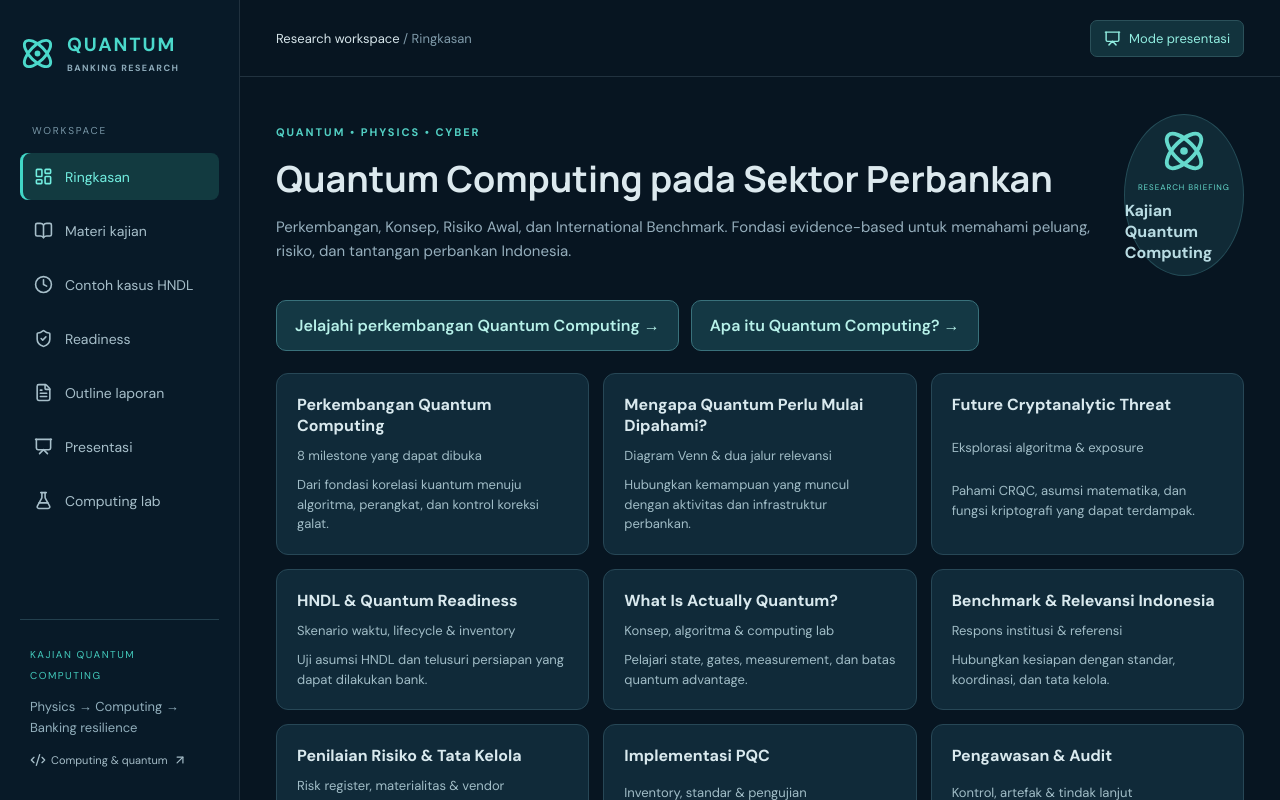
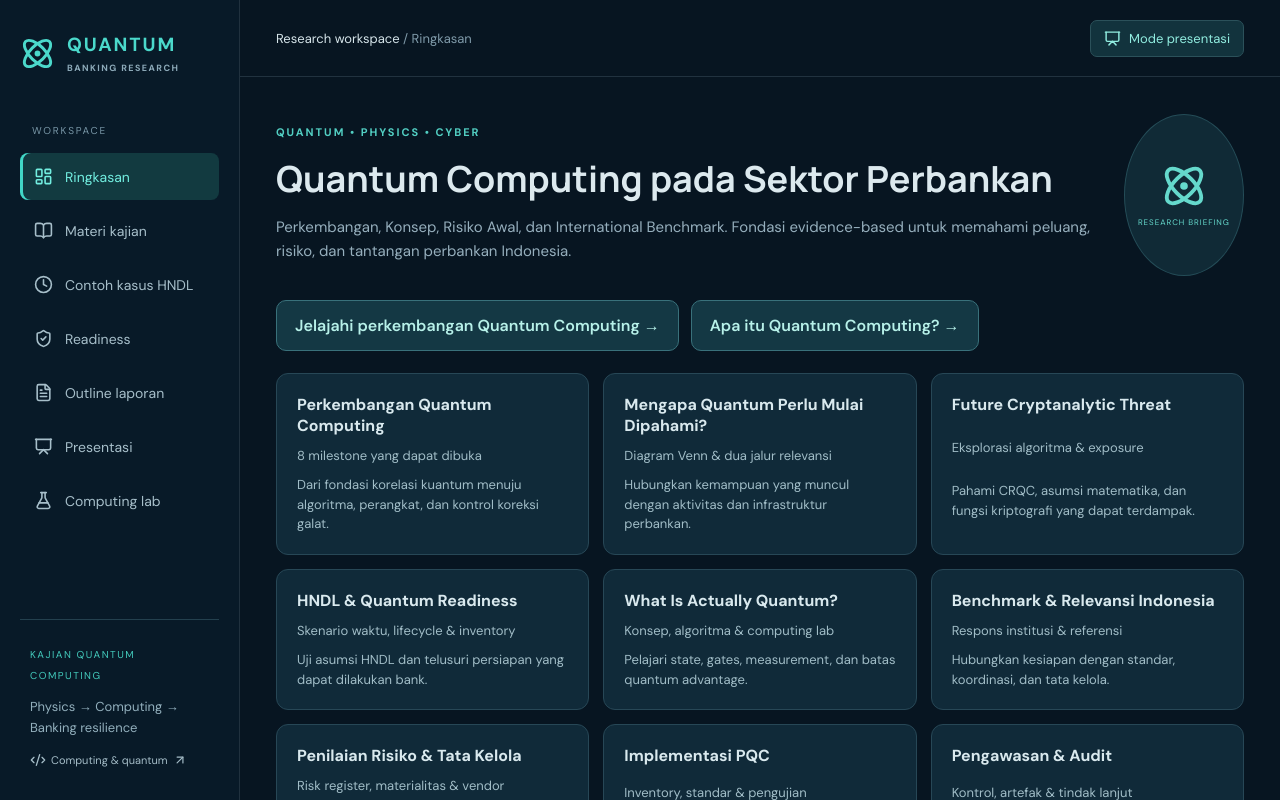
Before and after one commit to rifqironanda/quantum_computing_for_banking, a React (Vite) app: page / in a window 1280 px wide. Shown: the top 800 px of the page. Built offline with nearby package versions, Linux system fonts and the light colour scheme.

Commit message:
perbaikan tampilan dashboard

```diff
--- a/src/Dashboard.jsx
+++ b/src/Dashboard.jsx
@@ -177,7 +177,6 @@ export default function Dashboard() {
                 <div className="research-badge">
                   <Atom size={46} />
                   <span>RESEARCH BRIEFING</span>
-                  <b>Kajian Quantum Computing</b>
                 </div>
               </div>
               <div className="dashboard-cta">
```
